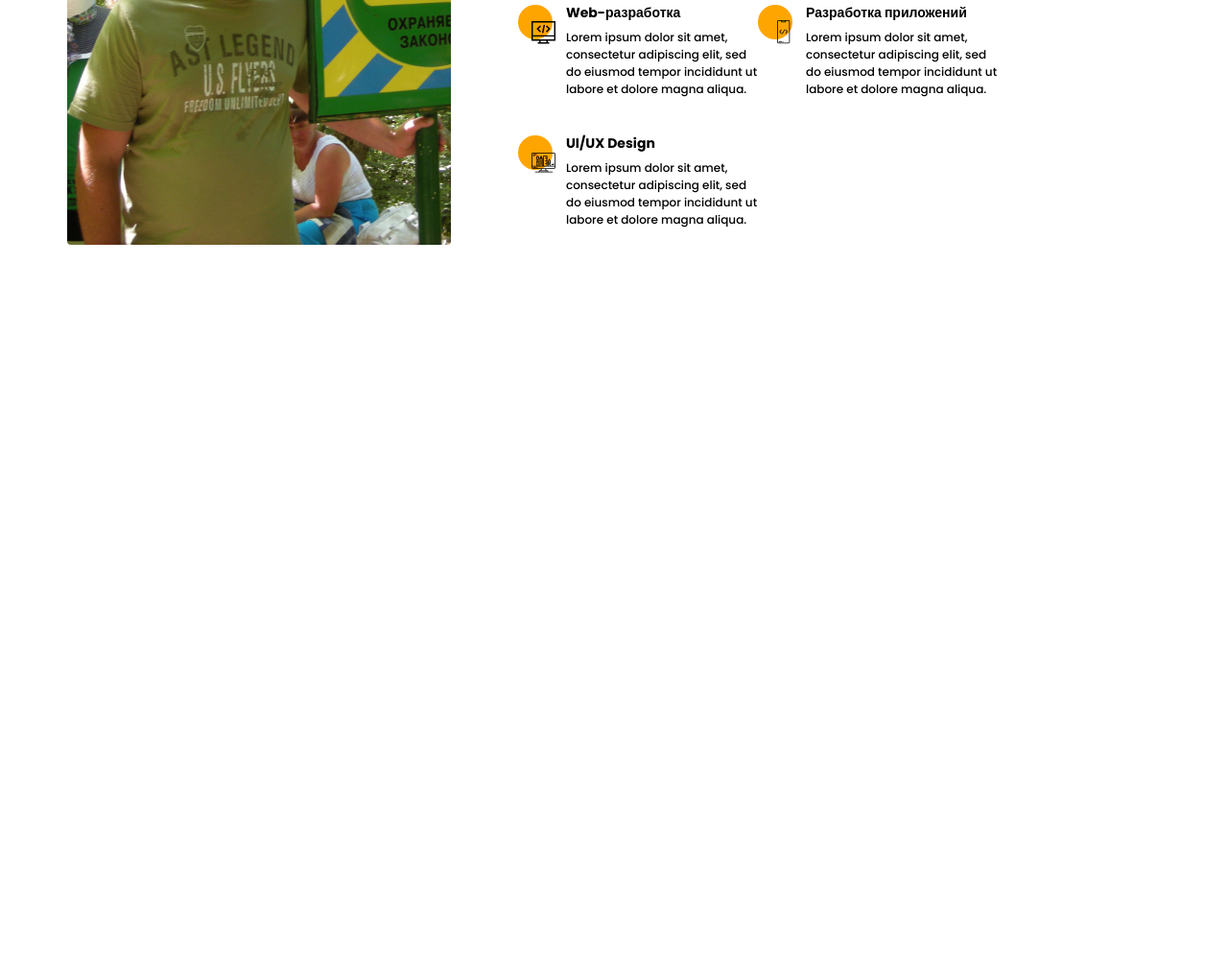
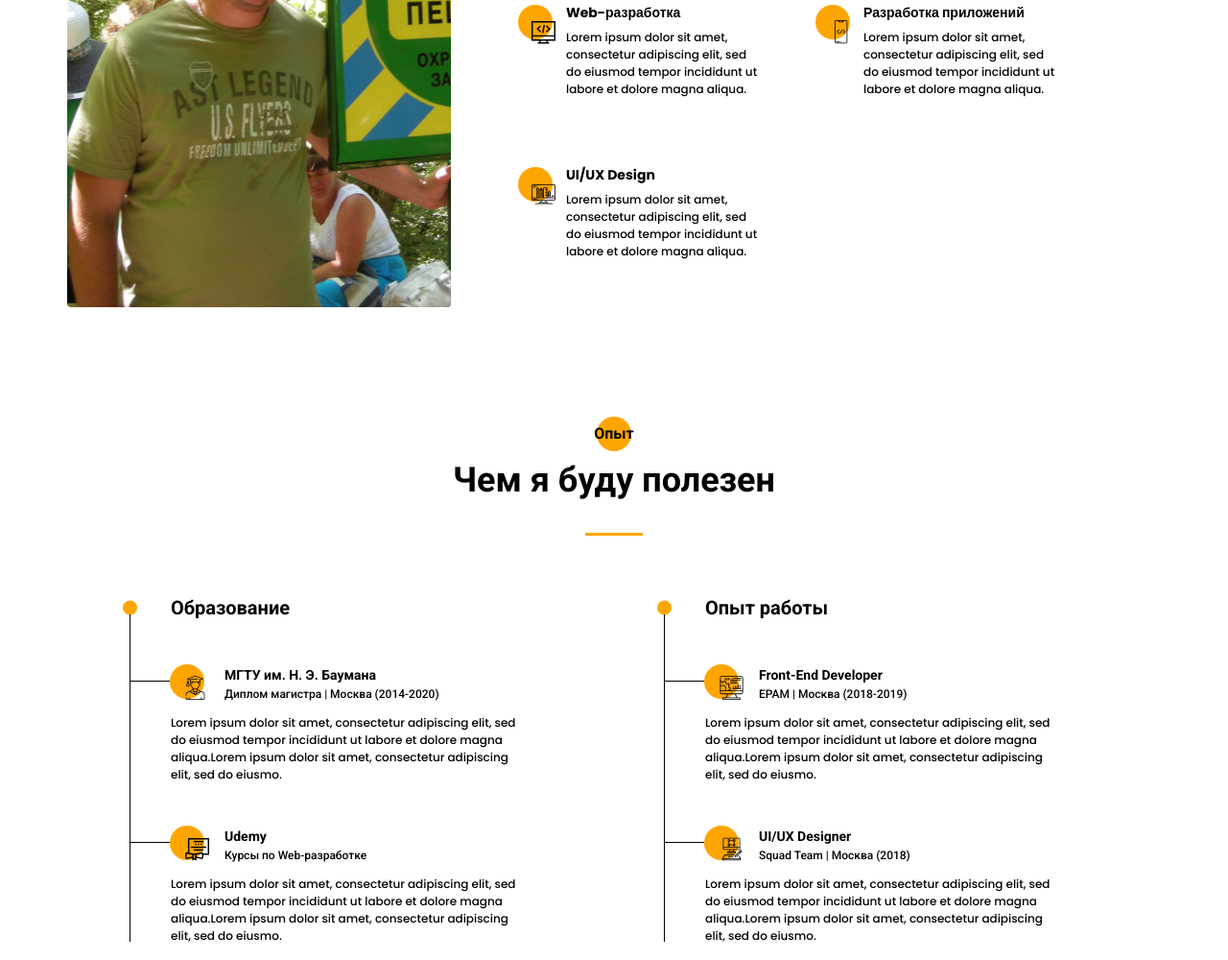
Before and after one commit to AnatoliiMikhov/portfolio, a website: page src/index.html in a window 1280 px wide. Shown: the part 1204-2204 px from the top of the page at 96% size. Before the commit the page ends 1579 px from the top, so only its background shows below. Drawn offline with nearby package versions, Linux system fonts and the light colour scheme; files that its build step writes are made by us from their sources; files whose address does not match are found by name.

Commit message:
experience layout and all code review

```diff
--- a/src/index.html
+++ b/src/index.html
@@ -113,6 +113,7 @@
 <body>
 	<main class="main">
 
+		<!-- ANCHOR socialpanel -->
 		<aside class="socialpanel">
 			<div class="socialpanel__text">Социальные сети</div>
 			<div class="socialpanel__divider"></div>
@@ -155,7 +156,9 @@
 				</svg></a>
 
 		</aside>
+		<!-- socialpanel -->
 
+		<!-- ANCHOR menu -->
 		<div class="menu">
 			<div class="menu__content">
 
@@ -242,9 +245,10 @@
 
 			<div class="menu__overlay"></div>
 		</div>
+		<!-- menu -->
 
+		<!-- ANCHOR promo -->
 		<section class="promo">
-
 			<div class="hamburger">
 				<span class="hamburger__item"></span>
 				<span class="hamburger__item hamburger__item_long"></span>
@@ -252,7 +256,7 @@
 			</div>
 
 			<div class="container">
-				<div class="title title_white title__section promo__name">Меня зовут Анатолий Михов</div>
+				<div class="title title_white promo__name">Меня зовут Анатолий Михов</div>
 				<h1 class="title title_white title__level_1 promo__title">Я web-разработчик из города Николаев</h1>
 				<div class="promo__btns">
 					<a href="#"
@@ -263,19 +267,17 @@
 
 			</div>
 		</section>
+		<!-- promo -->
 
+		<!-- ANCHOR about -->
 		<section class="about">
 			<div class="container">
 				<div class="about-grid">
-
-					<!-- <img src="img/my_photo.jpg"
-							 alt="Me photo"
-							 class="about__img"> -->
 					<div class="about__img"></div>
 
 					<div class="about__content">
-						<h2 class="title title__section about__title">Про меня</h2>
-						<div class="title about__subtitle">Меня зовут Анатолий</div>
+						<h2 class="title title_section about__title">Про меня</h2>
+						<div class="subtitle about__subtitle">Меня зовут Анатолий</div>
 
 						<div class="divider about__divider"></div>
 
@@ -316,6 +318,83 @@
 				</div>
 			</div>
 		</section>
+		<!-- about -->
+
+		<!--  ANCHOR experience -->
+		<section class="experience">
+			<div class="container">
+				<h2 class="title title_section experience__title">Опыт</h2>
+				<div class="subtitle">Чем я буду полезен</div>
+				<div class="divider"></div>
+
+				<div class="experience__wrapper">
+
+					<div class="experience__column">
+						<h3 class="title experience__heading">Образование</h3>
+						<ul class="experience__list">
+
+							<li class="experience-item">
+								<div class="experience-item__head">
+									<div class="experience-item__icon"><img src="icons/experience/university.svg"
+												 alt="university"></div>
+									<h4 class="experience-item__heading title">МГТУ им. Н. Э. Баумана</h4>
+									<div class="experience-item__subheading">Диплом магистра | Москва (2014-2020)</div>
+								</div>
+								<div class="experience-item__descr">Lorem ipsum dolor sit amet, consectetur adipiscing elit, sed do
+									eiusmod tempor incididunt ut labore et dolore magna
+									aliqua.Lorem ipsum dolor sit amet, consectetur adipiscing elit, sed do eiusmo.</div>
+							</li>
+
+							<li class="experience-item">
+								<div class="experience-item__head">
+									<div class="experience-item__icon"><img src="icons/experience/courses.svg"
+												 alt="courses"></div>
+									<h4 class="experience-item__heading title">Udemy</h4>
+									<div class="experience-item__subheading">Курсы по Web-разработке</div>
+								</div>
+								<div class="experience-item__descr">Lorem ipsum dolor sit amet, consectetur adipiscing elit, sed do
+									eiusmod tempor
+									incididunt ut labore et dolore magna
+									aliqua.Lorem ipsum dolor sit amet, consectetur adipiscing elit, sed do eiusmo.</div>
+							</li>
+
+						</ul>
+					</div>
+
+					<div class="experience__column">
+						<h3 class="title experience__heading">Опыт работы</h3>
+						<ul class="experience__list">
+
+							<li class="experience-item">
+								<div class="experience-item__head">
+									<div class="experience-item__icon"><img src="icons/experience/developer.svg"
+												 alt="developer"></div>
+									<h4 class="experience-item__heading title">Front-End Developer</h4>
+									<div class="experience-item__subheading">EPAM | Москва (2018-2019)</div>
+								</div>
+								<div class="experience-item__descr">Lorem ipsum dolor sit amet, consectetur adipiscing elit, sed do
+									eiusmod tempor incididunt ut labore et dolore magna
+									aliqua.Lorem ipsum dolor sit amet, consectetur adipiscing elit, sed do eiusmo.</div>
+							</li>
+
+							<li class="experience-item">
+								<div class="experience-item__head">
+									<div class="experience-item__icon"><img src="icons/experience/designer.svg"
+												 alt="designer"></div>
+									<h4 class="experience-item__heading title">UI/UX Designer</h4>
+									<div class="experience-item__subheading">Squad Team | Москва (2018)</div>
+								</div>
+								<div class="experience-item__descr">Lorem ipsum dolor sit amet, consectetur adipiscing elit, sed do
+									eiusmod tempor incididunt ut labore et dolore magna
+									aliqua.Lorem ipsum dolor sit amet, consectetur adipiscing elit, sed do eiusmo.</div>
+							</li>
+
+						</ul>
+					</div>
+				</div>
+			</div>
+		</section>
+		<!-- experience -->
 
 	</main>
 
--- a/src/sass/base/_variables.scss
+++ b/src/sass/base/_variables.scss
@@ -1,3 +1,4 @@
 $main-color: #FFA501;
 $text-color: #000000;
 $title-color: #000000;
+$subtitle-color:#000000;
--- a/src/sass/blocks/_about.scss
+++ b/src/sass/blocks/_about.scss
@@ -1,10 +1,10 @@
 .about {
-	padding: 120px 0;
+	padding: 120px 0 0;
 
 	&-grid {
 		display: grid;
 		grid-template-columns: 400px 570px;
-		grid-template-rows: repeat(2, minmax(247px, auto));
+		grid-template-rows: minmax(247px, auto) minmax(317px, auto);
 		gap: 40px 70px;
 	}
 
@@ -20,11 +20,18 @@
 
 	&__title {
 		padding-left: 12px;
+		text-align: left;
+
+		&::before {
+			transform: translateY(-50%);
+			left: 0;
+		}
 	}
 
 	&__subtitle {
 		font-size: 36px;
 		line-height: 60px;
+		text-align: left;
 	}
 
 	&__divider {
@@ -44,7 +51,7 @@
 		grid-template-columns: repeat(2, 200px);
 		grid-template-rows: repeat(2, minmax(116px, auto));
 		grid-auto-rows: auto;
-		gap: 20px 50px;
+		gap: 20px 110px;
 		margin-left: 50px;
 
 		&__title {
--- /dev/null
+++ b/src/sass/blocks/_experience.scss
@@ -0,0 +1,105 @@
+.experience {
+	padding-top: 120px;
+
+	h2 {
+		margin-bottom: 6px;
+	}
+
+	h3,
+	h4 {
+		margin-bottom: 0;
+	}
+
+	&__heading {
+		position: relative;
+		font-size: 20px;
+		line-height: 30px;
+		padding-left: 43px;
+
+		&::before {
+			position: absolute;
+			content: '';
+			width: 15px;
+			height: 15px;
+			top: 50%;
+			transform: translateY(-50%);
+			left: -7px;
+			background: $main-color;
+			border-radius: 50%;
+		}
+	}
+
+	&__wrapper {
+		display: grid;
+		grid-template-columns: repeat(2, 417px);
+		column-gap: 140px;
+		margin-top: 60px;
+		padding-left: 65px;
+	}
+
+	&-item {
+		position: relative;
+		list-style: none;
+		margin-top: 45px;
+
+		&__heading {
+			font-size: 14px;
+			line-height: 21px;
+		}
+
+		&__head {
+			position: relative;
+			padding-left: 99px;
+
+			&::before {
+				position: absolute;
+				content: '';
+				width: 42px;
+				height: 1px;
+				background: #000;
+				top: 16px;
+				left: 0;
+			}
+		}
+
+		&__icon {
+			position: absolute;
+			top: 11px;
+			left: 58px;
+			@include before-round;
+
+			&:before {
+				left: -16px;
+				top: -12px;
+				transform: none;
+			}
+		}
+
+		&__subheading {
+			font-weight: 500;
+			font-size: 12px;
+			line-height: 18px;
+			color: $subtitle-color;
+		}
+
+		&__descr {
+			font-family: 'Poppins', sans-serif;
+			font-weight: 500;
+			font-size: 12px;
+			line-height: 18px;
+			color: $text-color;
+			padding-top: 12px;
+			padding-left: 43px;
+		}
+
+		&::before {
+			width: 1px;
+			height: calc(100% + 50px);
+			background: #000;
+			content: '';
+			position: absolute;
+			top: -53px;
+			left: 0;
+		}
+	}
+}
--- a/src/sass/blocks/_promo.scss
+++ b/src/sass/blocks/_promo.scss
@@ -3,6 +3,15 @@
 	min-height: 100vh;
 	padding-top: 206px;
 	background: url('../img/promo_bg.jpg') 50% 50% / cover no-repeat;
+
+	&__name {
+		font-size: 16px;
+		line-height: 24px;
+		position: relative;
+		padding-left: 10px;
+		z-index: 10;
+		@include before-round;
+	}
 
 	&__title {
 		width: 532px;
--- /dev/null
+++ b/src/sass/blocks/_subtitle.scss
@@ -0,0 +1,7 @@
+.subtitle {
+	font-weight: bold;
+	font-size: 36px;
+	line-height: 60px;
+	color: $subtitle-color;
+	text-align: center;
+}
--- a/src/sass/blocks/_title.scss
+++ b/src/sass/blocks/_title.scss
@@ -2,23 +2,28 @@
 	font-weight: bold;
 	color: $title-color;
 
-	&__level{
-		&_1{
+	&__level {
+		&_1 {
 			font-size: 48px;
 			line-height: 60px;
 		}
 	}
 
-	&__section {
+	&_section {
 		font-size: 16px;
 		line-height: 24px;
 		position: relative;
-		padding-left: 10px;
+		text-align: center;
 		z-index: 10;
 		@include before-round;
+
+		&:before {
+			left: 50%;
+			transform: translate(-50%, -50%);
+		}
 	}
 
-	&_white{
+	&_white {
 		color: #ffffff;
 	}
 }
--- a/src/sass/style.scss
+++ b/src/sass/style.scss
@@ -24,8 +24,10 @@
 @import 'blocks/divider';
 @import 'blocks/socialpanel';
 @import 'blocks/title';
+@import 'blocks/subtitle';
 @import 'blocks/button';
 @import 'blocks/hamburger';
 @import 'blocks/menu';
 @import 'blocks/promo';
 @import 'blocks/about';
+@import 'blocks/experience';
```
